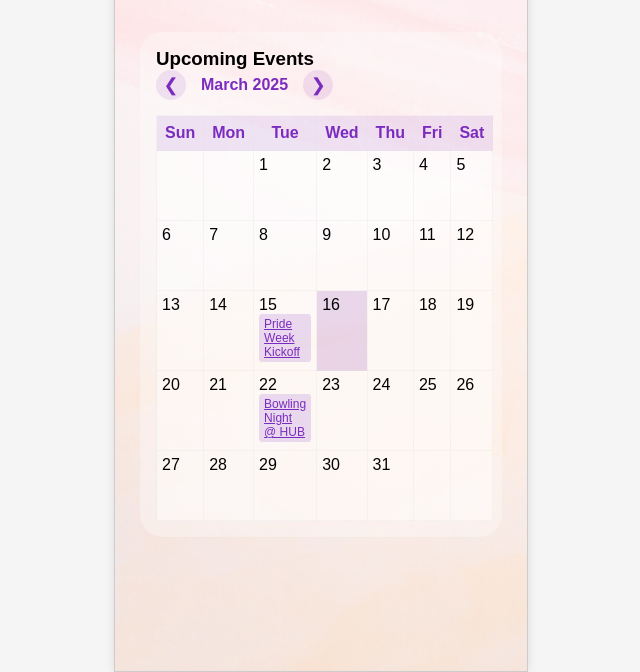
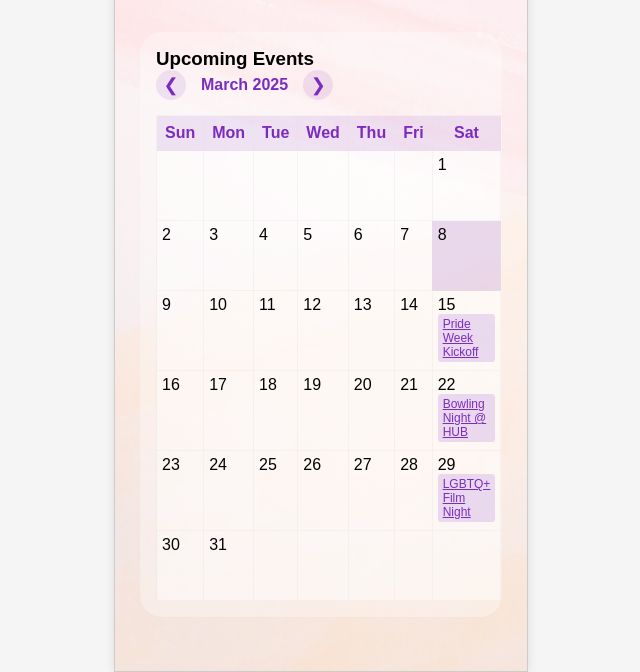
Before and after one commit to evachen12/uw-pride-circle, a plain HTML site: page events.html in a window 1280 px wide. Shown: the part 128-800 px from the top of the page, without its empty margins (319-959 px from the left). Drawn offline with Linux system fonts and the light colour scheme.

Commit message:
Improve Events' functionality

```diff
--- a/events.html
+++ b/events.html
@@ -34,7 +34,7 @@
                     <div class="calendar-header">
                         <div class="month-selector">
                             <button class="month-btn" id="prevMonth">&#10094;</button>
-                            <h4 id="currentMonth">March 2025</h4>
+                            <h4 id="currentMonth">Loading...</h4>
                             <button class="month-btn" id="nextMonth">&#10095;</button>
                         </div>
                     </div>
@@ -52,55 +52,7 @@
                             </tr>
                         </thead>
                         <tbody id="calendarBody">
-                            <tr>
-                                <td></td>
-                                <td></td>
-                                <td>1</td>
-                                <td>2</td>
-                                <td>3</td>
-                                <td>4</td>
-                                <td>5</td>
-                            </tr>
-                            <tr>
-                                <td>6</td>
-                                <td>7</td>
-                                <td>8</td>
-                                <td>9</td>
-                                <td>10</td>
-                                <td>11</td>
-                                <td>12</td>
-                            </tr>
-                            <tr>
-                                <td>13</td>
-                                <td>14</td>
-                                <td>15
-                                    <a href="event-detail.html?event=pride-kickoff" class="calendar-event" data-event="pride-kickoff">Pride Week Kickoff</a>
-                                </td>
-                                <td class="today">16</td>
-                                <td>17</td>
-                                <td>18</td>
-                                <td>19</td>
-                            </tr>
-                            <tr>
-                                <td>20</td>
-                                <td>21</td>
-                                <td>22
-                                    <a href="event-detail.html?event=bowling-night" class="calendar-event" data-event="bowling-night">Bowling Night @ HUB</a>
-                                </td>
-                                <td>23</td>
-                                <td>24</td>
-                                <td>25</td>
-                                <td>26</td>
-                            </tr>
-                            <tr>
-                                <td>27</td>
-                                <td>28</td>
-                                <td>29</td>
-                                <td>30</td>
-                                <td>31</td>
-                                <td></td>
-                                <td></td>
-                            </tr>
+                            <!-- Calendar will be populated by JavaScript -->
                         </tbody>
                     </table>
                 </div>
@@ -109,5 +61,135 @@
     </div>
 
     <script src="scripts.js"></script>
+    <script>
+        document.addEventListener('DOMContentLoaded', function() {
+            // Get DOM elements
+            const currentMonthElement = document.getElementById('currentMonth');
+            const prevMonthButton = document.getElementById('prevMonth');
+            const nextMonthButton = document.getElementById('nextMonth');
+            const calendarBody = document.getElementById('calendarBody');
+
+            // Define events - format: YYYY-MM-DD
+            const events = {
+                "2025-03-15": {
+                    name: "Pride Week Kickoff",
+                    url: "event-detail.html?event=pride-kickoff"
+                },
+                "2025-03-22": {
+                    name: "Bowling Night @ HUB",
+                    url: "event-detail.html?event=bowling-night"
+                },
+                "2025-03-29": {
+                    name: "LGBTQ+ Film Night",
+                    url: "event-detail.html?event=film-night"
+                },
+                "2025-04-05": {
+                    name: "Coffee Meetup",
+                    url: "event-detail.html?event=coffee-meetup"
+                },
+                "2025-04-12": {
+                    name: "Study Group",
+                    url: "event-detail.html?event=study-group"
+                },
+                "2025-04-19": {
+                    name: "Game Night",
+                    url: "event-detail.html?event=game-night"
+                }
+            };
+
+            // Get current date and set it as the default
+            const today = new Date();
+            let currentMonth = today.getMonth();
+            let currentYear = today.getFullYear();
+
+            // Initialize calendar
+            renderCalendar(currentMonth, currentYear);
+
+            // Event listeners for prev/next month
+            prevMonthButton.addEventListener('click', function() {
+                currentMonth--;
+                if (currentMonth < 0) {
+                    currentMonth = 11;
+                    currentYear--;
+                }
+                renderCalendar(currentMonth, currentYear);
+            });
+
+            nextMonthButton.addEventListener('click', function() {
+                currentMonth++;
+                if (currentMonth > 11) {
+                    currentMonth = 0;
+                    currentYear++;
+                }
+                renderCalendar(currentMonth, currentYear);
+            });
+
+            // Render the calendar for a given month and year
+            function renderCalendar(month, year) {
+                // Update month/year display
+                const monthNames = ["January", "February", "March", "April", "May", "June",
+                                   "July", "August", "September", "October", "November", "December"];
+                currentMonthElement.textContent = `${monthNames[month]} ${year}`;
+
+                // Get first day of month and total days in month
+                const firstDay = new Date(year, month, 1).getDay();
+                const daysInMonth = new Date(year, month + 1, 0).getDate();
+
+                // Clear previous calendar
+                calendarBody.innerHTML = '';
+
+                // Variables to track calendar rendering
+                let date = 1;
+                let calendarHTML = '';
+
+                // Create calendar rows
+                for (let i = 0; i < 6; i++) {
+                    // Create a row
+                    let row = '<tr>';
+
+                    // Create cells for each day of the week
+                    for (let j = 0; j < 7; j++) {
+                        if (i === 0 && j < firstDay) {
+                            // Empty cells before the first day of the month
+                            row += '<td></td>';
+                        } else if (date > daysInMonth) {
+                            // Empty cells after the last day of the month
+                            row += '<td></td>';
+                        } else {
+                            // Create ISO date string for event lookup
+                            const dateString = `${year}-${String(month + 1).padStart(2, '0')}-${String(date).padStart(2, '0')}`;
+                            const isToday = date === today.getDate() && month === today.getMonth() && year === today.getFullYear();
+
+                            // Add the "today" class if this is today's date
+                            const todayClass = isToday ? ' class="today"' : '';
+
+                            // Start cell with date
+                            row += `<td${todayClass}>${date}`;
+
+                            // Add event if exists for this date
+                            if (events[dateString]) {
+                                const event = events[dateString];
+                                row += `<a href="${event.url}" class="calendar-event" data-event="${event.url.split('=')[1]}">${event.name}</a>`;
+                            }
+
+                            // Close cell
+                            row += '</td>';
+                            date++;
+                        }
+                    }
+                    row += '</tr>';
+                    calendarHTML += row;
+
+                    // Stop rendering if we've displayed all days in the month
+                    if (date > daysInMonth) {
+                        break;
+                    }
+                }
+
+                // Update calendar with generated HTML
+                calendarBody.innerHTML = calendarHTML;
+            }
+        });
+    </script>
 </body>
 </html>
```
